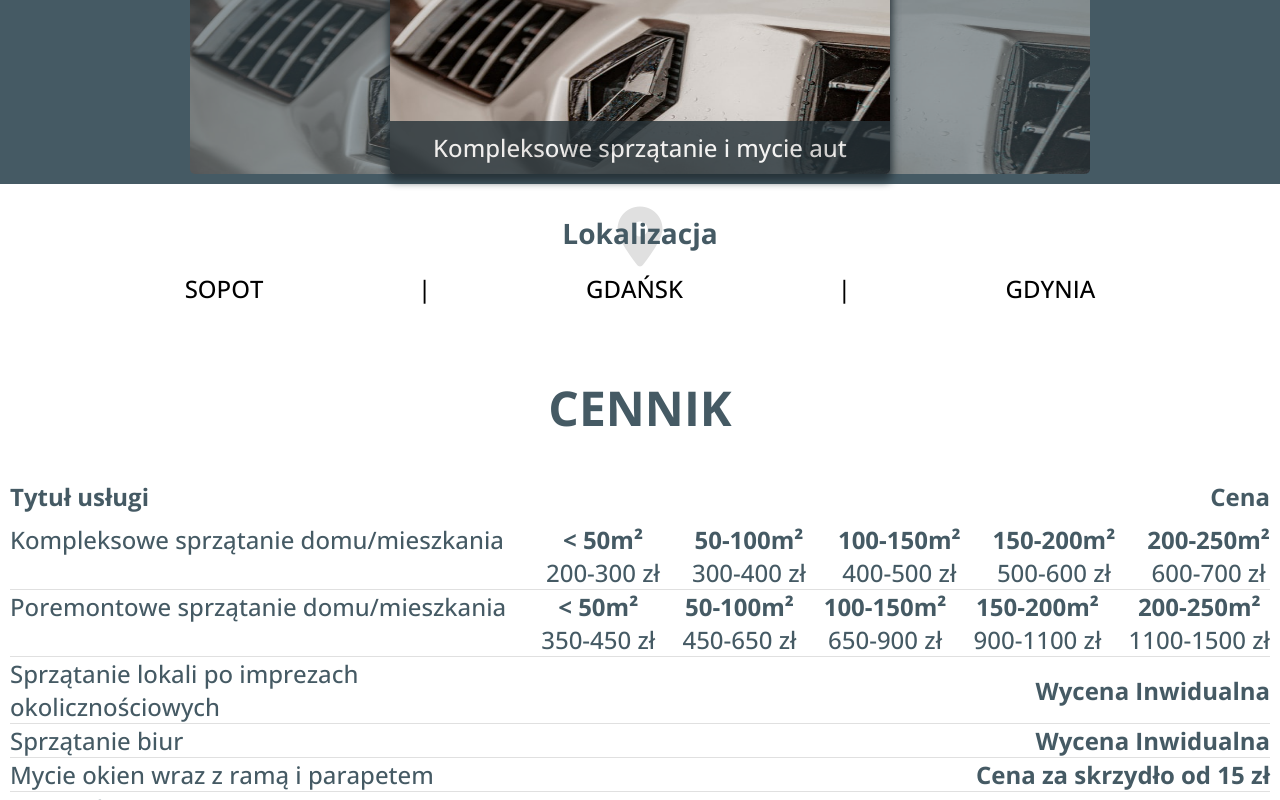
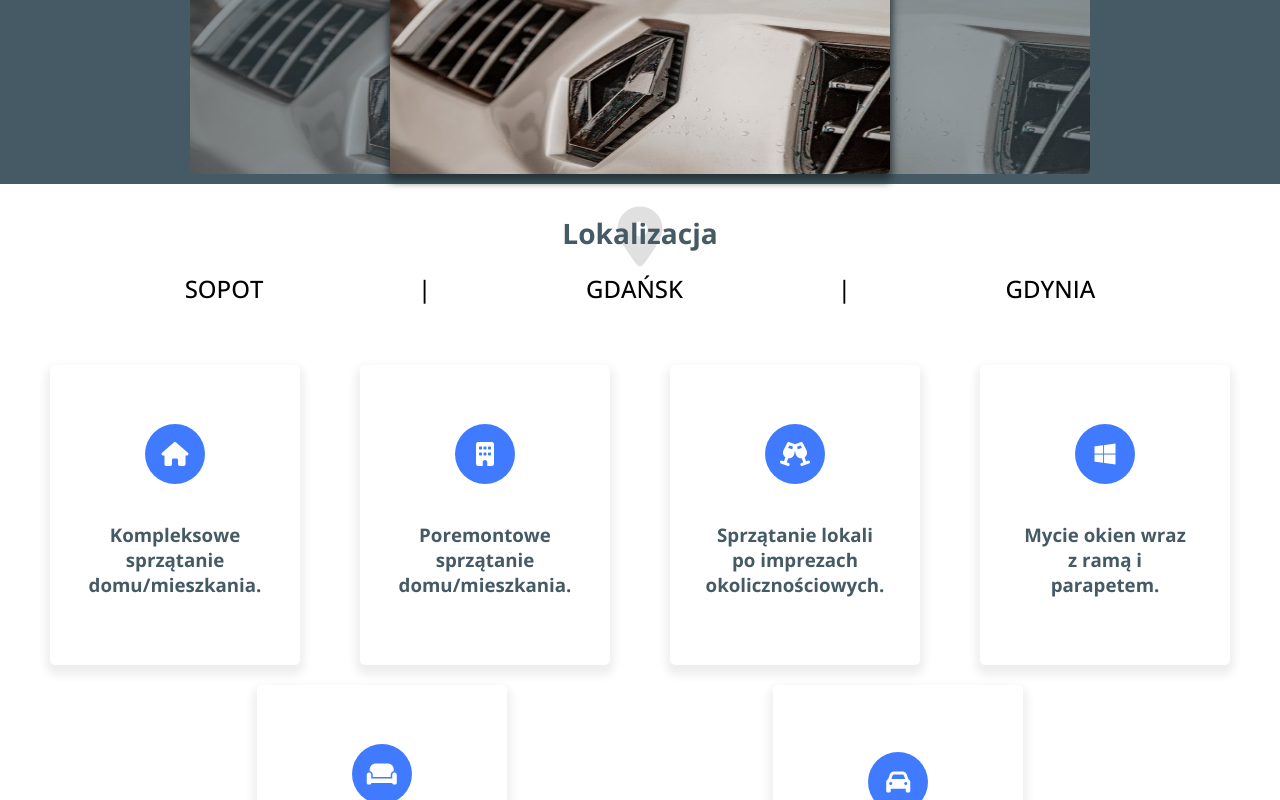
Before and after one commit to Dawid-Kwasowski/shiny-adventure, a Vue app: page / in a window 1280 px wide. Shown: the part 960-1760 px from the top of the page. Built offline with nearby package versions, Linux system fonts and the light colour scheme.

Commit message:
fix isues and add service cards

```diff
--- a/src/App.vue
+++ b/src/App.vue
@@ -20,7 +20,16 @@
         </template>
       </web-section>
       <locations></locations>
-
+      <div class="main-content__service-list-wrapper">
+          <service-card v-for="(service,index) in generalServices" :key="index">
+            <template #icon>
+              <i :class="service.icon"></i>
+            </template>
+            <template #title>
+              <h3> {{service.title}}</h3>
+            </template>
+        </service-card>
+      </div>
       <web-section sectionID="price">
         <template #header>
           <h1>{{sectionTitles[2]}}</h1>
@@ -31,16 +40,6 @@
           <desktop-service-list :services="services" v-else></desktop-service-list>
         </template>
       </web-section>
-
-      <!-- <web-section sectionID="contact" :darkMode="true">
-        <template #header>
-          <h1>{{sectionTitles[3]}}</h1>
-        </template>
-        <template #body>
-          <Form/>
-        </template>
-      </web-section> -->
-
     </main>
 
     <FAB/>
@@ -59,6 +58,7 @@ import Slider from "./components/Slider.vue"
 import Dropdown from "./components/Dropdown.vue"
 import ServiceList from "./components/ServiceList.vue"
 // import Form from "./components/Form.vue"
+import ServiceCard from "./components/ServiceCard.vue"
 import FooterSection from './components/FooterSection.vue'
 import DesktopServiceList from './components/DesktopServiceList.vue'
 export default {
@@ -80,7 +80,7 @@ export default {
                   {meters: "100-150m²", price: "400-500 zł",info: ''},
                   {meters: "150-200m²", price: "500-600 zł",info: ''},
                   {meters: "200-250m²", price: " 600-700 zł",info: ''},
-               ]
+               ],
             },
             {
                title: 'Poremontowe sprzątanie domu/mieszkania',
@@ -137,6 +137,33 @@ export default {
                priceList: [{meters:'', price:'', info: '130zł / 160zł'}]
             },
          ],
+      generalServices: [
+        {
+          title: "Kompleksowe sprzątanie domu/mieszkania.",
+          icon: "fas fa-home"
+        },
+        {
+          title: "Poremontowe sprzątanie domu/mieszkania.",
+          icon: "fas fa-building"
+        },
+        {
+          title: "Sprzątanie lokali po imprezach okolicznościowych.",
+          icon: "fas fa-glass-cheers"
+        },
+        {
+          title: "Mycie okien wraz z ramą i parapetem.",
+          icon: "fab fa-windows"
+        },
+        {
+          title: "Pranie puf, sof, narożników i krzeseł.",
+          icon: "fas fa-couch"
+        },
+        {
+          title: "Kompleksowe sprzątanie aut.",
+          icon: "fas fa-car"
+        }
+
+      ],
       isDesktop: matchMedia("(min-width:1024px)").matches,
       currentServiceList: []
     }
@@ -153,7 +180,8 @@ export default {
     ServiceList,
     // Form,
     FooterSection,
-    DesktopServiceList
+    DesktopServiceList,
+    ServiceCard
   },
   methods: {
     sendToService(payload) {
@@ -173,6 +201,14 @@ export default {
     margin: 0;
     font-family: 'Open Sans', sans-serif;
     scroll-behavior: smooth ;
+  }
+
+  .main-content {
+    &__service-list-wrapper {
+      display: flex;
+      flex-wrap: wrap;
+      justify-content: space-evenly;
+    }
   }
 
 
--- a/src/components/DesktopServiceList.vue
+++ b/src/components/DesktopServiceList.vue
@@ -21,9 +21,7 @@
 
 <script>
 export default {
-   props: {
-      services: Array
-   }
+   props: ['services']
 }
 </script>
 
--- a/src/components/Dropdown.vue
+++ b/src/components/Dropdown.vue
@@ -34,9 +34,7 @@ export default {
          currentService: 'Wybierz usługę',
       }
    },
-   props: {
-      services: []
-   },
+   props: ['services'],
    methods: {
       // method which toggle a dropdown
       toggleDropdown() {
--- a/src/components/FAB.vue
+++ b/src/components/FAB.vue
@@ -47,7 +47,7 @@ export default {
       display: flex;
       justify-content: center;
       align-items: center;
-      box-shadow: 0px 0px 8px 1px #263238;
+      // box-shadow: 0px 0px 8px 1px #263238;
       z-index: 2;
       &__icon {
          display: flex;
--- /dev/null
+++ b/src/components/ServiceCard.vue
@@ -0,0 +1,56 @@
+<template>
+  <div class="card">
+     <div class="card__wrapper">
+        <div class="card__icon">
+           <slot name="icon"></slot>
+        </div>
+        <div class="card__service-title">
+           <slot name="title"></slot>
+        </div>
+     </div>
+  </div>
+</template>
+
+<script>
+export default {
+
+}
+</script>
+
+<style lang="scss">
+   .card {
+      width: 250px;
+      height: 300px;
+      background: #fff;
+      padding: 30px;
+      margin: 10px;
+      display: flex;
+      border-radius: 5px;
+      box-shadow: 0 6px 10px 4px #eee;
+      justify-content: center;
+      position: relative;
+      &__wrapper {
+         display: flex;
+         flex-direction: column;
+         justify-content: space-evenly;
+         align-items: center;
+      }
+      &__icon {
+         background: #407BFF;
+         border-radius: 100%;
+         width: 60px;
+         height: 60px;
+         font-size: 24px;
+         display: flex;
+         justify-content: center;
+         align-items: center;
+         color: #fff;
+      }
+      &__service-title {
+         color: #455A64;
+         margin: 10px;
+         text-align: center;
+
+      }
+   }
+</style>
--- a/src/components/Slider.vue
+++ b/src/components/Slider.vue
@@ -16,9 +16,6 @@
                   <img v-show="isDesktop" class="prev" :src="images[currentImg].img" alt="">
 
                      <img class="main" :src="images[currentImg].img" alt="">
-                     <div class="slider__description">
-                        <p>{{images[currentImg].description}}</p>
-                     </div>
                   <img v-show="isDesktop" class="next" :src="images[currentImg].img" alt="">
                </template>
             </div>
@@ -55,7 +52,8 @@ export default {
    },
    methods: {
      nextImg() {
-        if(this.currentImg === this.images.length) {
+        if(this.currentImg === this.images.length - 1) {
+
            return this.currentImg = 0
         }
         else {
@@ -65,7 +63,7 @@ export default {
      },
      prevImg() {
         if(this.currentImg === 0) {
-           return this.currentImg = this.images.length
+           return this.currentImg = this.images.length - 1
         }
         else {
            return this.currentImg -= 1
@@ -75,12 +73,7 @@ export default {
    },
    mounted() {
       setInterval(() => {
-         if(this.currentImg === this.images.length) {
-           return this.currentImg = 0
-        }
-        else {
-           return this.currentImg += 1
-        }
+         this.nextImg()
 
       },3000)
    }
```
